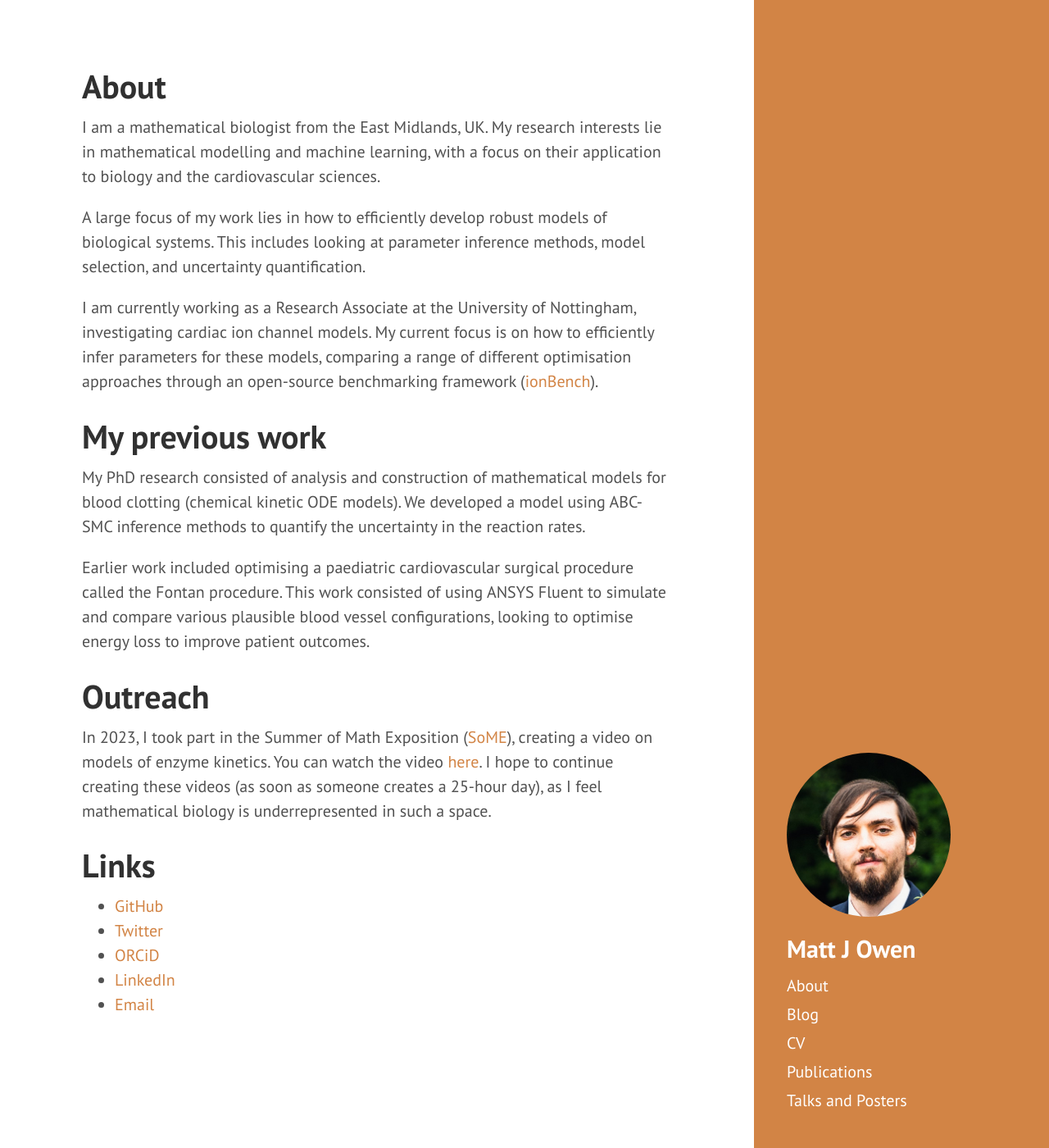
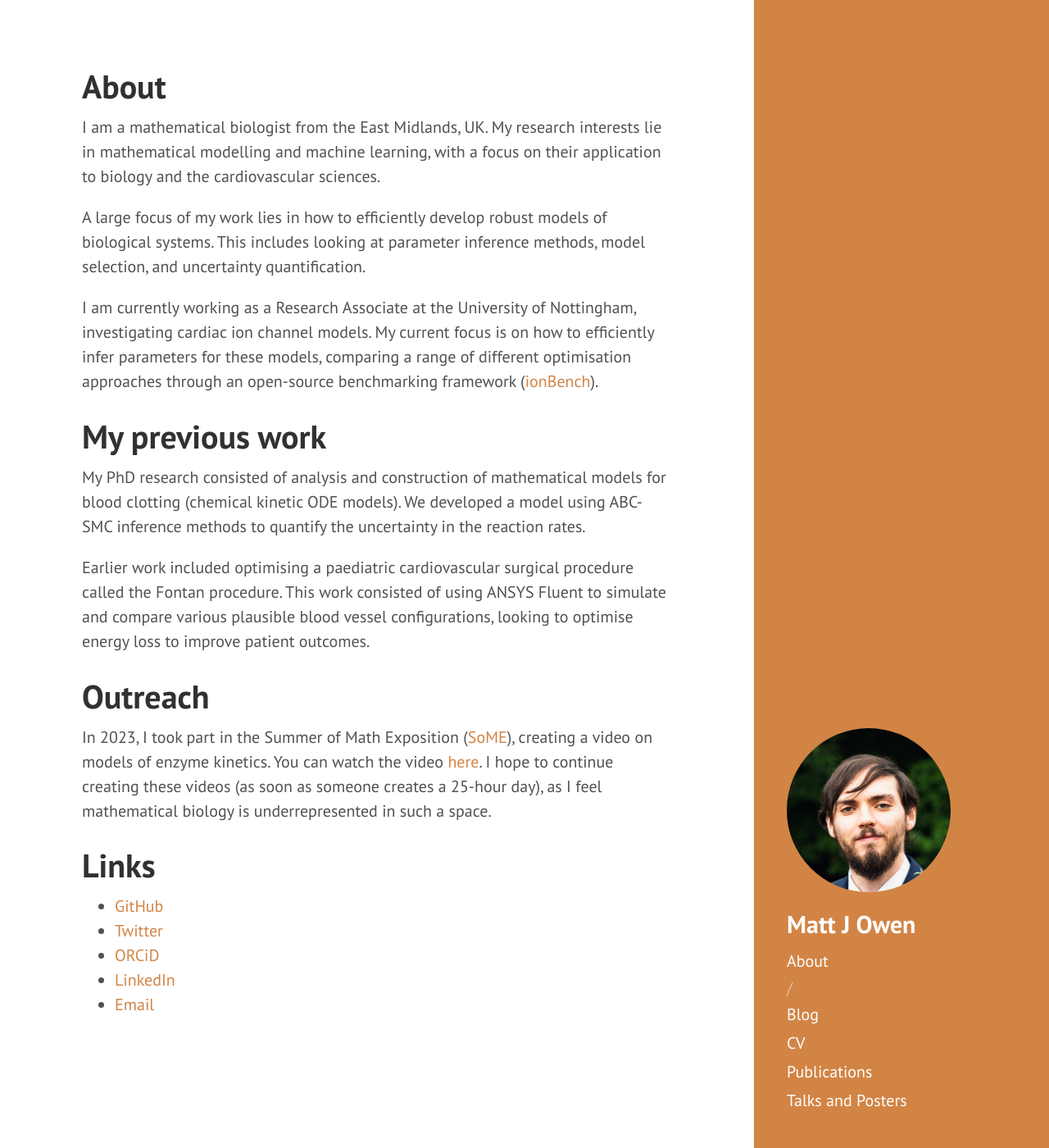
Before and after one commit to mjowen/mjowen.github.io, a Jekyll site: the page built from index.md, in a window 1280 px wide and 1400 px high. Shown: the whole window at 82% size. Built offline with Jekyll 4.4.1, drawn with Linux system fonts in a browser that asks for light colours; Markdown is read by kramdown in place of the engine named in the settings.

Commit message:
debugging test
local site behaves differently here - ooo debugging on prod, how fun

```diff
--- a/_includes/sidebar.html
+++ b/_includes/sidebar.html
@@ -18,6 +18,8 @@
 
     <nav class="sidebar-nav">
       <a class="sidebar-nav-item{% if page.url == site.baseurl %} active{% endif %}" href="{{ site.url }}">About</a>
+      {{page.url}}
+      {{site.baseurl}}
       <a class="sidebar-nav-item{% if {{page.url}} == '/blog/' %} active{% endif %}" href="{{ site.url }}/blog/">Blog</a>
       {% comment %}
         The code below dynamically generates a sidebar nav of pages with
```
